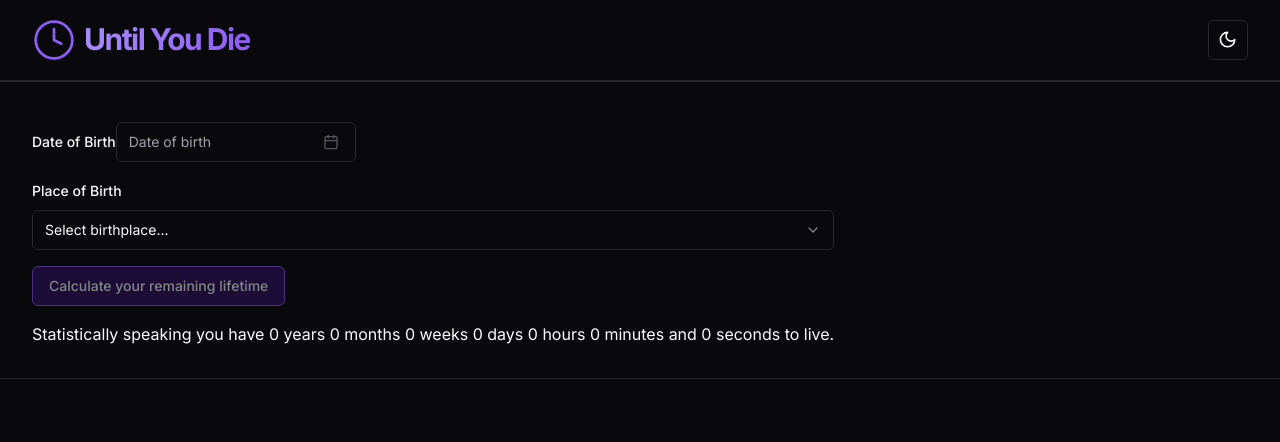
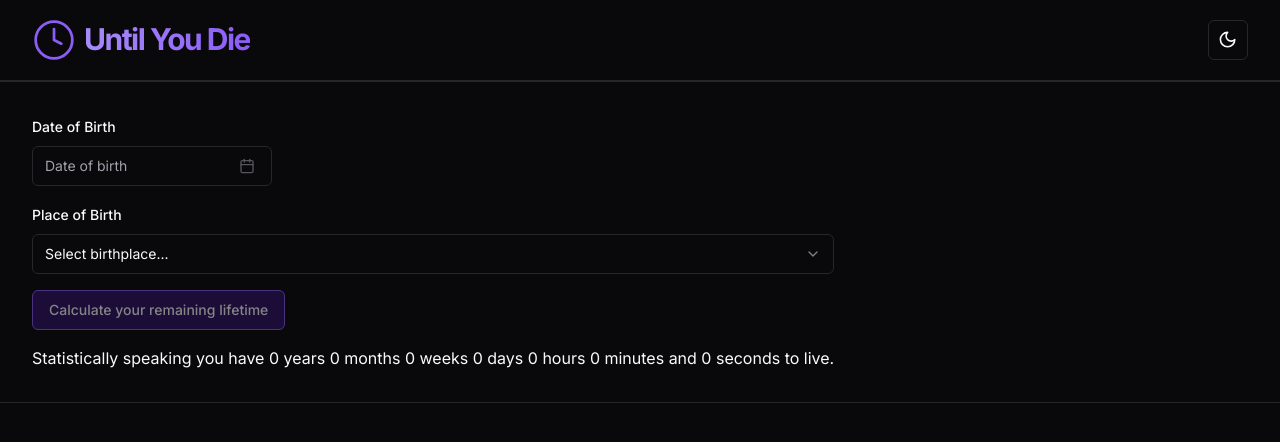
Before and after one commit to schufot/until-you-die, a Next.js app: page / in a window 1280 px wide. Shown: the top 442 px of the page. Built offline with nearby package versions, Linux system fonts and the light colour scheme.

Commit message:
fix layout

```diff
--- a/app/(page)/until-you-die-form.tsx
+++ b/app/(page)/until-you-die-form.tsx
@@ -11,7 +11,6 @@ import {
   type UntilYouDieForm,
   useUntilYouDieStore,
 } from "../store";
-import { Combobox } from "@/components/Combobox";
 import {
   Select,
   SelectContent,
@@ -70,7 +69,9 @@ export function UntilYouDieForm({
           name="birthDate"
           render={({ field }) => (
             <FormItem>
-              <FormLabel>Date of Birth</FormLabel>
+              <div className="">
+                <FormLabel>Date of Birth</FormLabel>
+              </div>
               <DatePicker field={field} />
             </FormItem>
           )}
```
